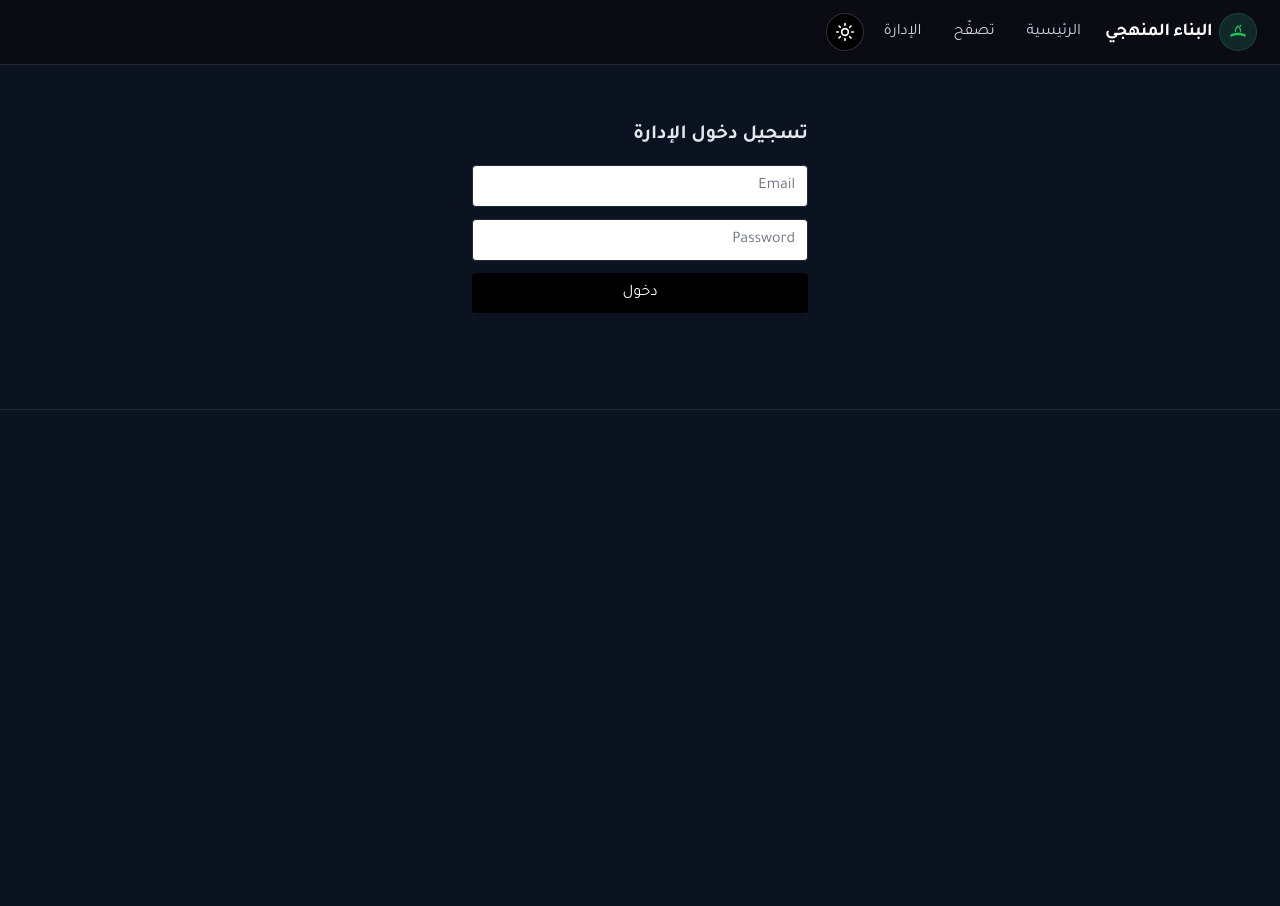
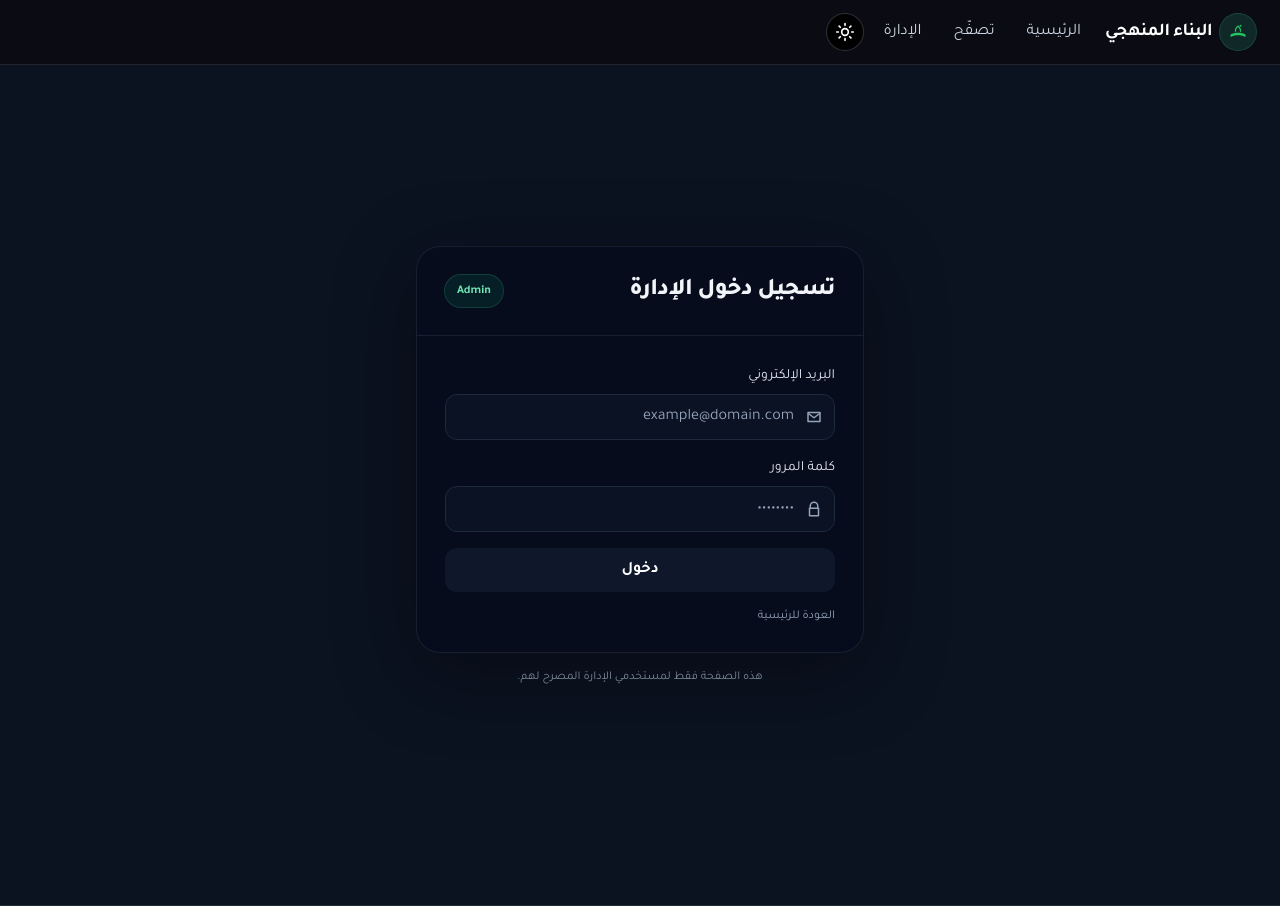
Before and after one commit to Eman3655/Binaamanhaji, a React (Vite) app in the folder web/: page /admin-login in a window 1280 px wide. Before the commit the page ends 800 px from the top, so only its background shows below. Built offline with nearby package versions, Linux system fonts and the light colour scheme; no server answers; what tailwindcss-rtl would draw is missing.

Commit message:
update admin login card and resource card

```diff
--- a/web/src/index.css
+++ b/web/src/index.css
@@ -4,87 +4,75 @@
 @tailwind components;
 @tailwind utilities;
 
-/* أساسيات */
 :root { color-scheme: light dark; }
 html { scroll-behavior: smooth; }
 body { @apply bg-slate-50 dark:bg-slate-950 text-slate-900 dark:text-slate-100; font-family: 'Tajawal', sans-serif; }
 
-/* بطاقات جميلة */
 .card { @apply bg-white dark:bg-slate-900 border border-slate-200/70 dark:border-slate-800 rounded-2xl shadow-soft; }
 .btn { @apply inline-flex items-center justify-center rounded-xl px-4 py-2 text-sm font-semibold transition active:scale-[.98]; }
 .btn-primary { @apply btn bg-brand text-white hover:bg-sky-500; }
 .btn-ghost { @apply btn bg-transparent hover:bg-slate-100 dark:hover:bg-slate-800; }
 .btn-outline { @apply btn border border-slate-300 dark:border-slate-700 hover:bg-slate-100 dark:hover:bg-slate-800; }
 
-/* شارة */
 .badge { @apply inline-flex items-center gap-1 rounded-full bg-slate-100 dark:bg-slate-800 px-2 py-1 text-xs; }
 
-/* إدخالات */
 .input { @apply block w-full rounded-xl border-slate-300 dark:border-slate-700 bg-white dark:bg-slate-900 text-sm; }
 .select { @apply input; }
 
-/* رأس ثابت */
 .header-blur { @apply backdrop-blur supports-[backdrop-filter]:bg-white/70 dark:supports-[backdrop-filter]:bg-slate-900/70 border-b border-slate-200 dark:border-slate-800; }
 
-/* Light / Dark tokens */
 :root{
-  /* Light */
-  --bg: #f6faf8;            /* خلفية عامة */
-  --surface: #ffffff;       /* سطح البطاقات */
-  --card: #f0f5f3;          /* بطاقات ثانوية */
-  --border: #e5ece9;        /* حدود ناعمة */
-  --text: #0f172a;          /* slate-900 */
-  --muted: #475569;         /* slate-600 */
-  --accent: #10b981;        /* emerald-500 */
-  --accent-600: #059669;    /* emerald-600 */
+  --bg: #f6faf8;
+  --surface: #ffffff;
+  --card: #f0f5f3;
+  --border: #e5ece9;
+  --text: #0f172a;
+  --muted: #475569;
+  --accent: #10b981;
+  --accent-600: #059669;
   --shadow: 0 10px 30px -12px rgba(16,185,129,.18);
 }
 
 .dark{
-  /* Dark */
   --bg: #0a0f12;
   --surface: #0b1216;
   --card: #0e171c;
   --border: rgba(255,255,255,.08);
-  --text: #e5e7eb;          /* slate-200 */
-  --muted: #94a3b8;         /* slate-400 */
+  --text: #e5e7eb;
+  --muted: #94a3b8;
   --accent: #10b981;
   --accent-600: #34d399;
   --shadow: 0 10px 30px -12px rgba(16,185,129,.25);
 }
 
-/* خطوط عربية (اختياري) */
 :root { --font-arabic: system-ui, "Segoe UI", Tahoma, Arial; }
 html { font-family: var(--font-arabic); color-scheme: light dark; }
 
 
-/* ====== Design tokens (light) ====== */
 :root {
   --bg:            #ffffff;
   --surface:       #ffffff;
-  --text:          #0f172a;   /* slate-900 */
-  --muted:         #475569;   /* slate-600 */
-  --border:        #e2e8f0;   /* slate-200 */
-  --border-strong: #cbd5e1;   /* slate-300 */
-  --ring:          rgba(59,130,246,.25); /* focus ring */
+  --text:          #0f172a;
+  --muted:         #475569;
+  --border:        #e2e8f0;
+  --border-strong: #cbd5e1;
+  --ring:          rgba(59,130,246,.25);
   --shadow:        0 1px 2px rgba(0,0,0,.05), 0 4px 12px rgba(15,23,42,.06);
 }
 
-/* Auto dark mode */
 @media (prefers-color-scheme: dark) {
   :root {
     --bg:            #0b1220;
-    --surface:       #0b1220;  /* slate-950-ish */
-    --text:          #e5e7eb;  /* slate-200 */
-    --muted:         #94a3b8;  /* slate-400 */
-    --border:        #1f2937;  /* slate-800 */
-    --border-strong: #334155;  /* slate-700 */
+    --surface:       #0b1220;
+    --text:          #e5e7eb;
+    --muted:         #94a3b8;
+    --border:        #1f2937;
+    --border-strong: #334155;
     --ring:          rgba(96,165,250,.35);
     --shadow:        0 1px 2px rgba(0,0,0,.4), 0 4px 14px rgba(0,0,0,.35);
   }
 }
 
-/* Manual dark override via .dark on <html> أو <body> */
 .dark {
   --bg:            #0b1220;
   --surface:       #0b1220;
@@ -96,22 +84,18 @@ html { font-family: var(--font-arabic); color-scheme: light dark; }
   --shadow:        0 1px 2px rgba(0,0,0,.4), 0 4px 14px rgba(0,0,0,.35);
 }
 
-/* ====== Base ====== */
 html, body {
   background: var(--bg);
   color: var(--text);
 }
 
-/* ====== Card ====== */
 .card {
   background: var(--surface);
   border: 1px solid var(--border);
-  border-radius: 1rem;         /* ~ rounded-2xl */
-  padding: 1rem;               /* ~ p-4 */
+  border-radius: 1rem;
+  padding: 1rem;
   box-shadow: var(--shadow);
 }
-
-/* ====== Inputs ====== */
 .input,
 .select,
 textarea.input {
@@ -119,8 +103,8 @@ textarea.input {
   background: var(--surface);
   color: var(--text);
   border: 1px solid var(--border-strong);
-  border-radius: .75rem;       /* ~ rounded-lg */
-  padding: .5rem .75rem;       /* ~ px-3 py-2 */
+  border-radius: .75rem;
+  padding: .5rem .75rem;
   line-height: 1.4;
   transition: border-color .15s ease, box-shadow .15s ease, background .15s ease;
   outline: none;
@@ -135,11 +119,10 @@ textarea.input::placeholder {
 .input:focus,
 .select:focus,
 textarea.input:focus {
-  border-color: #60a5fa;       /* blue-400 */
+  border-color: #60a5fa;
   box-shadow: 0 0 0 3px var(--ring);
 }
 
-/* Make <select> look like inputs */
 .select {
   appearance: none;
   -webkit-appearance: none;
@@ -152,18 +135,17 @@ textarea.input:focus {
     calc(100% - 12px) calc(50% - 3px);
   background-size: 6px 6px, 6px 6px;
   background-repeat: no-repeat;
-  padding-right: 2rem; /* space for the arrow */
+  padding-right: 2rem;
 }
 
-/* ====== Buttons ====== */
 .btn {
   display: inline-flex;
   align-items: center;
   justify-content: center;
   gap: .375rem;
-  border-radius: .75rem;       /* ~ rounded-lg */
-  padding: .5rem .75rem;       /* ~ px-3 py-1.5 */
-  font-size: .875rem;          /* ~ text-sm */
+  border-radius: .75rem;
+  padding: .5rem .75rem;
+  font-size: .875rem;
   line-height: 1.25rem;
   border: 1px solid transparent;
   background: transparent;
@@ -182,12 +164,11 @@ textarea.input:focus {
   transform: translateY(1px);
 }
 
-/* Variants */
 .btn-primary {
-  background: #0f172a;         /* slate-900 */
+  background: #0f172a;
   color: #fff;
 }
-.btn-primary:hover { background: #111827; } /* slightly darker */
+.btn-primary:hover { background: #111827; }
 
 .btn-outline {
   border-color: var(--border-strong);
@@ -195,7 +176,7 @@ textarea.input:focus {
   background: transparent;
 }
 .btn-outline:hover {
-  background: rgba(148,163,184,.08); /* subtle hover */
+  background: rgba(148,163,184,.08);
 }
 
 .btn-ghost {
@@ -207,11 +188,11 @@ textarea.input:focus {
 }
 
 .btn-danger {
-  background: #dc2626;         /* red-600 */
+  background: #dc2626;
   color: #fff;
   border-color: #dc2626;
 }
-.btn-danger:hover { background: #b91c1c; } /* red-700 */
+.btn-danger:hover { background: #b91c1c; }
 
 .btn-link {
   color: var(--text);
@@ -219,16 +200,49 @@ textarea.input:focus {
   text-underline-offset: 2px;
 }
 
-/* Size */
 .btn-xs {
-  padding: .25rem .5rem;       /* smaller */
+  padding: .25rem .5rem;
   font-size: .75rem;
   line-height: 1rem;
   border-radius: .5rem;
 }
 
-/* ====== Utility helpers (اختياري) ====== */
 .text-muted { color: var(--muted); }
 .border { border: 1px solid var(--border); }
 .rounded-xl { border-radius: .75rem; }
 .rounded-2xl { border-radius: 1rem; }
+
+@layer components {
+  .btn-primary{
+    @apply inline-flex items-center justify-center rounded-xl font-medium
+      bg-slate-900 text-white
+      border border-slate-900/10
+      transition
+      hover:bg-slate-800
+      active:translate-y-[0.5px]
+      focus:outline-none focus:ring-2 focus:ring-slate-300/70 focus:ring-offset-2
+      dark:bg-white dark:text-slate-900
+      dark:hover:bg-slate-200
+      dark:focus:ring-slate-600/60 dark:focus:ring-offset-slate-900;
+  }
+
+  .btn-outline{
+    @apply inline-flex items-center justify-center rounded-xl font-medium
+      bg-white text-slate-900
+      border border-slate-300
+      transition
+      hover:border-slate-400 hover:bg-slate-50
+      active:bg-slate-100 active:translate-y-[0.5px]
+      focus:outline-none focus:ring-2 focus:ring-slate-300/70 focus:ring-offset-2
+      dark:bg-slate-900 dark:text-slate-100
+      dark:border-slate-700
+      dark:hover:bg-slate-800 dark:hover:border-slate-600
+      dark:focus:ring-slate-600/60 dark:focus:ring-offset-slate-900;
+  }
+
+  .badge{
+    @apply inline-flex items-center rounded-full border border-slate-200
+      bg-slate-50 px-2 py-0.5 text-[11px] text-slate-600
+      dark:border-slate-800 dark:bg-slate-900/60 dark:text-slate-300;
+  }
+}
--- a/web/src/pages/AdminLogin.jsx
+++ b/web/src/pages/AdminLogin.jsx
@@ -1,47 +1,209 @@
-import { useState } from 'react';
-import { useNavigate, useLocation } from 'react-router-dom';
+import React, { useState } from "react";
+import { useNavigate, useLocation, Link } from "react-router-dom";
 
-const API = import.meta.env.VITE_API_BASE || 'http://localhost:4000/api';
+const API = import.meta.env.VITE_API_BASE || "http://localhost:4000/api";
 
 export default function AdminLogin() {
   const nav = useNavigate();
   const loc = useLocation();
-  const [email,setEmail] = useState('');
-  const [password,setPassword] = useState('');
-  const [err,setErr] = useState('');
 
-async function onSubmit(e){
-  e.preventDefault();
-  setErr('');
-  const res = await fetch(`${API}/admin/login`, {
-    method:'POST',
-    headers:{ 'Content-Type':'application/json' },
-    credentials:'include',
-    body: JSON.stringify({ email, password })
-  });
-  if(!res.ok){ setErr('بيانات غير صحيحة'); return; }
+  const [email, setEmail] = useState("");
+  const [password, setPassword] = useState("");
+  const [err, setErr] = useState("");
+  const [loading, setLoading] = useState(false);
 
-  try {
-    const me = await fetch(`${API}/admin/me`, { credentials: 'include' });
-    const data = await me.json().catch(()=>({}));
-    if (!data?.ok) { setErr('لم يتم تثبيت الجلسة، حاول ثانية'); return; }
-  } catch {
+  async function onSubmit(e) {
+    e.preventDefault();
+    setErr("");
+    setLoading(true);
+
+    try {
+      const res = await fetch(`${API}/admin/login`, {
+        method: "POST",
+        headers: { "Content-Type": "application/json" },
+        credentials: "include",
+        body: JSON.stringify({ email, password }),
+      });
+
+      if (!res.ok) {
+        setErr("بيانات غير صحيحة");
+        return;
+      }
+
+      // تأكيد تثبيت الجلسة
+      try {
+        const me = await fetch(`${API}/admin/me`, { credentials: "include" });
+        const data = await me.json().catch(() => ({}));
+        if (!data?.ok) {
+          setErr("لم يتم تثبيت الجلسة، حاول ثانية");
+          return;
+        }
+      } catch {}
+
+      const to = loc.state?.from?.pathname || "/admin";
+      nav(to, { replace: true });
+    } catch {
+      setErr("تعذر الاتصال بالخادم، حاول لاحقًا");
+    } finally {
+      setLoading(false);
+    }
   }
 
-  const to = loc.state?.from?.pathname || '/admin';
-  nav(to, { replace:true });
-}
+  return (
+    <div className="min-h-[calc(100vh-64px)] flex items-center justify-center px-4 py-10">
+      <div className="w-full max-w-md">
+        <div
+          className="
+            rounded-3xl border border-slate-200/70 dark:border-slate-800/70
+            bg-white/80 dark:bg-slate-950/40
+            shadow-[0_20px_80px_rgba(0,0,0,0.08)]
+            dark:shadow-[0_20px_80px_rgba(0,0,0,0.35)]
+            backdrop-blur
+            overflow-hidden
+          "
+        >
+          <div className="p-6 sm:p-7 border-b border-slate-200/70 dark:border-slate-800/70">
+            <div className="flex items-start justify-between gap-4">
+              <div>
+                <h1 className="text-xl sm:text-2xl font-extrabold tracking-tight text-slate-900 dark:text-slate-100">
+                  تسجيل دخول الإدارة
+                </h1>
+              </div>
 
+              <div
+                className="
+                  shrink-0 rounded-2xl px-3 py-2
+                  bg-emerald-500/10 ring-1 ring-emerald-400/25
+                  text-emerald-600 dark:text-emerald-300
+                  text-xs font-semibold
+                "
+              >
+                Admin
+              </div>
+            </div>
+          </div>
 
-  return (
-    <div className="mx-auto max-w-sm p-6">
-      <h1 className="text-xl font-bold mb-4">تسجيل دخول الإدارة</h1>
-      <form onSubmit={onSubmit} className="space-y-3">
-        <input className="w-full border rounded px-3 py-2" placeholder="Email" value={email} onChange={e=>setEmail(e.target.value)} />
-        <input className="w-full border rounded px-3 py-2" placeholder="Password" type="password" value={password} onChange={e=>setPassword(e.target.value)} />
-        {err && <div className="text-red-600 text-sm">{err}</div>}
-        <button className="w-full rounded bg-black text-white py-2">دخول</button>
-      </form>
+          <form onSubmit={onSubmit} className="p-6 sm:p-7 space-y-4" dir="rtl">
+            <div className="space-y-1.5">
+              <label className="text-sm font-medium text-slate-700 dark:text-slate-200">
+                البريد الإلكتروني
+              </label>
+              <div className="relative">
+                <input
+                  className="
+                    w-full rounded-xl border border-slate-200 dark:border-slate-800
+                    bg-white dark:bg-slate-900/60
+                    px-3 py-2.5 pr-10
+                    text-slate-900 dark:text-slate-100
+                    placeholder:text-slate-400
+                    outline-none
+                    focus:ring-2 focus:ring-emerald-300/70 focus:border-emerald-300/60
+                  "
+                  placeholder="example@domain.com"
+                  value={email}
+                  onChange={(e) => setEmail(e.target.value)}
+                  autoComplete="email"
+                  inputMode="email"
+                />
+                <span className="pointer-events-none absolute right-3 top-1/2 -translate-y-1/2 text-slate-400">
+                  <svg width="18" height="18" viewBox="0 0 24 24" fill="none">
+                    <path
+                      d="M4 6h16v12H4V6Z"
+                      className="stroke-current"
+                      strokeWidth="2"
+                      strokeLinejoin="round"
+                    />
+                    <path
+                      d="m4 7 8 6 8-6"
+                      className="stroke-current"
+                      strokeWidth="2"
+                      strokeLinejoin="round"
+                    />
+                  </svg>
+                </span>
+              </div>
+            </div>
+
+            <div className="space-y-1.5">
+              <label className="text-sm font-medium text-slate-700 dark:text-slate-200">
+                كلمة المرور
+              </label>
+              <div className="relative">
+                <input
+                  className="
+                    w-full rounded-xl border border-slate-200 dark:border-slate-800
+                    bg-white dark:bg-slate-900/60
+                    px-3 py-2.5 pr-10
+                    text-slate-900 dark:text-slate-100
+                    placeholder:text-slate-400
+                    outline-none
+                    focus:ring-2 focus:ring-emerald-300/70 focus:border-emerald-300/60
+                  "
+                  placeholder="••••••••"
+                  type="password"
+                  value={password}
+                  onChange={(e) => setPassword(e.target.value)}
+                  autoComplete="current-password"
+                />
+                <span className="pointer-events-none absolute right-3 top-1/2 -translate-y-1/2 text-slate-400">
+                  <svg width="18" height="18" viewBox="0 0 24 24" fill="none">
+                    <path
+                      d="M7 11V8a5 5 0 0 1 10 0v3"
+                      className="stroke-current"
+                      strokeWidth="2"
+                      strokeLinecap="round"
+                    />
+                    <path
+                      d="M6 11h12v10H6V11Z"
+                      className="stroke-current"
+                      strokeWidth="2"
+                      strokeLinejoin="round"
+                    />
+                  </svg>
+                </span>
+              </div>
+            </div>
+
+            {err && (
+              <div
+                className="
+                  rounded-xl border border-rose-200 dark:border-rose-900/50
+                  bg-rose-50 dark:bg-rose-950/40
+                  px-3 py-2 text-sm
+                  text-rose-700 dark:text-rose-300
+                "
+              >
+                {err}
+              </div>
+            )}
+            <button
+              disabled={loading}
+              className="
+                w-full rounded-xl py-2.5 font-semibold
+                bg-slate-900 text-white
+                hover:bg-slate-800
+                disabled:opacity-60 disabled:cursor-not-allowed
+                transition
+              "
+            >
+              {loading ? "جارٍ تسجيل الدخول..." : "دخول"}
+            </button>
+
+            <div className="flex items-center justify-between text-xs text-slate-500 dark:text-slate-400">
+              <Link
+                to="/"
+                className="hover:text-slate-700 dark:hover:text-slate-200 transition"
+              >
+                العودة للرئيسية
+              </Link>
+            </div>
+          </form>
+        </div>
+
+        <p className="mt-4 text-center text-xs text-slate-500 dark:text-slate-400">
+         هذه الصفحة فقط لمستخدمي الإدارة المصرح لهم.
+        </p>
+      </div>
     </div>
   );
 }
```
Also changed, not shown: web/src/components/Layout.jsx (+18 -2 lines), web/src/components/ResourceCard.jsx (+21 -2 lines).
